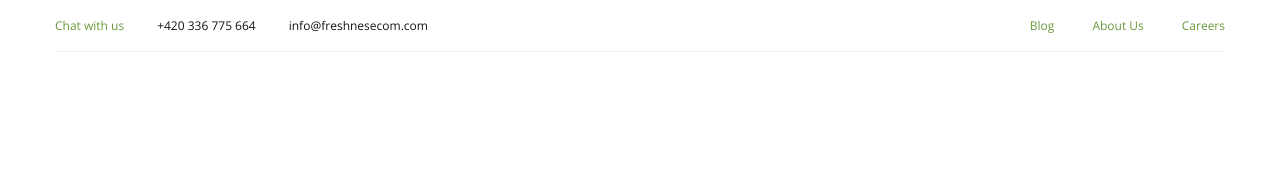
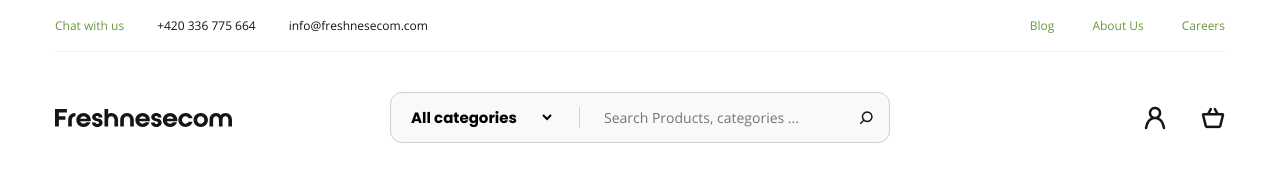
Before and after one commit to Ulugbek-Mominjonov/eCommerce, a plain HTML site: page index.html in a window 1280 px wide. Drawn offline with Linux system fonts and the light colour scheme.

Commit message:
add header-top and header-main

```diff
--- a/css/main.css
+++ b/css/main.css
@@ -124,3 +124,72 @@ img{
   color: var(--link-light);
   text-decoration: none;
 }
+/* site-header__main */
+.site-header__main {
+  padding-top: 40px;
+  padding-bottom: 48px;
+}
+.logo {
+  margin-right: 158px;
+}
+.site-header__main__form {
+  width: 500px;
+  margin: 0;
+  padding: 13px 16px;
+  background-color: var(--card-bg);
+  border: 1px solid #D1D1D1;
+  border-radius: 12px;
+}
+.site-header__main__select{
+  margin-right: 24px;
+  font-weight: bold;
+  font-size: 15px;
+  line-height: 22px;
+}
+.site-header__main__select > option{
+  background-color: var(--card-bg);
+}
+.site-header__main__select, .site-header__main__input {
+  border: none;
+  background-color: transparent;
+  outline: transparent;
+}
+.site-header__main__input {
+  display: flex;
+  align-items: center;
+  position: relative;
+  flex-grow: 1;
+  padding-left: 24px;
+  border-left: 1px solid #D1D1D1;
+  color: #A9A9A9;
+  font-family: var(--second-font);
+  font-weight: normal;
+  font-size: 14px;
+  line-height: 19px;
+  background-image: url("../img/search.png");
+  background-repeat: no-repeat;
+  background-position: right;
+}
+.person-blog {
+  align-self: stretch;
+  margin-left: auto;
+}
+.person-blog-profil, .person-blog-korzina{
+  padding: 12px;
+  border: none;
+  background-color: transparent;
+  cursor: pointer;
+}
+.person-blog-profil {
+  margin-right: 34px;
+  background-image: url("../img/ic-actions-user.png");
+  background-repeat: no-repeat;
+  background-position: center;
+  background-size: contain;
+}
+.person-blog-korzina {
+  background-image: url("../img/ic-ecommerce-basket.png");
+  background-repeat: no-repeat;
+  background-position: center;
+  background-size: contain;
+}
--- a/index.html
+++ b/index.html
@@ -29,6 +29,27 @@
           </li>
         </ul>
       </div>
+
+      <div class="site-header__main flex">
+        <a href="" class="logo">
+          <img class="logo-img" src="/img/Freshnesecom.svg" alt="Logo image" width="177" height="18">
+        </a>
+
+        <form action="" class="site-header__main__form flex" method="GET">
+          <select class="site-header__main__select" name="catagory" id="catagory">
+            <option value="all_categories">All categories</option>
+            <option value="drinks">Drinks</option>
+            <option value="kitchen">Kitchen</option>
+            <option value="special">Special nutrition</option>
+          </select>
+          <input class="site-header__main__input" type="text" name="search" placeholder="Search Products, categories ...">
+        </form>
+
+        <div class="person-blog flex">
+          <button class="person-blog-profil"></button>
+          <button class="person-blog-korzina"></button>
+        </div>
+      </div>
     </div>
   </header>
 
```
Also changed, not shown: img/Freshnesecom.svg (added), img/ic-actions-user.png (added), img/ic-ecommerce-basket.png (added), img/search.png (added).
